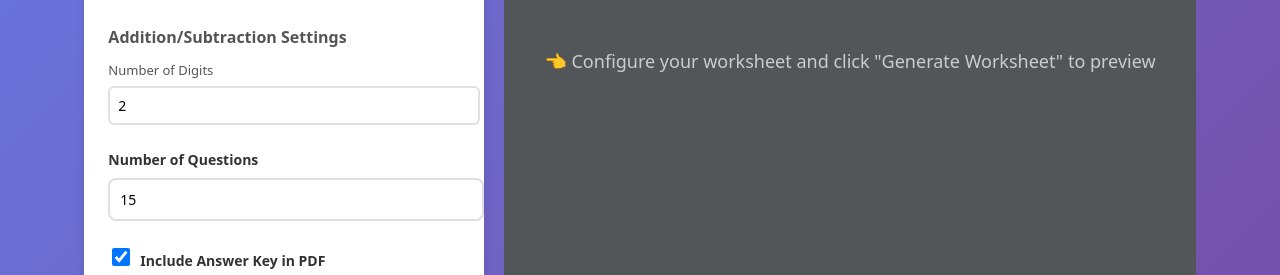
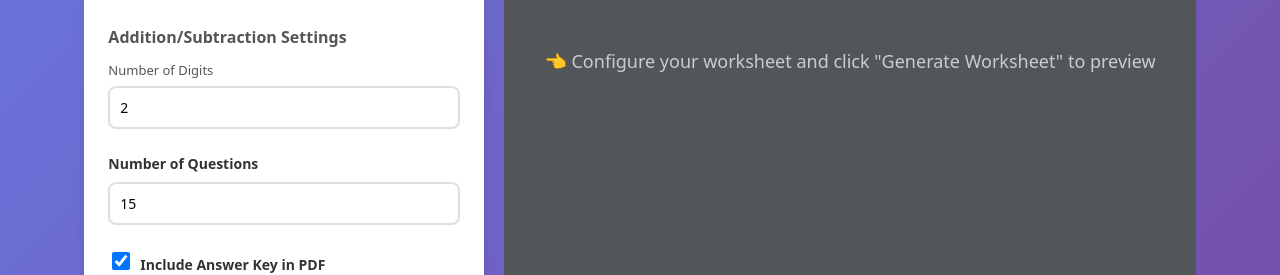
Before and after one commit to vkatti/WorksheetGenerator, a React (Vite) app: page / in a window 1280 px wide. Shown: the part 511-786 px from the top of the page. Built offline with nearby package versions, Linux system fonts and the light colour scheme.

Commit message:
make ui fields consistent

```diff
--- a/src/components/WorksheetConfig.css
+++ b/src/components/WorksheetConfig.css
@@ -40,6 +40,7 @@
     font-size: 14px;
     font-family: inherit;
     transition: border-color 0.2s;
+    box-sizing: border-box;
 }
 
 .config-section select:focus,
@@ -75,7 +76,7 @@
 }
 
 .input-group {
-    margin-bottom: 16px;
+    margin-bottom: 24px;
 }
 
 .input-group label {
@@ -88,10 +89,11 @@
 
 .input-group input[type="number"] {
     width: 100%;
-    padding: 8px;
+    padding: 10px;
     border: 2px solid #e0e0e0;
-    border-radius: 6px;
+    border-radius: 8px;
     font-size: 14px;
+    box-sizing: border-box;
 }
 
 .generate-btn {
@@ -105,6 +107,7 @@
     font-weight: 600;
     cursor: pointer;
     transition: background-color 0.2s;
+    margin-bottom: 24px;
 }
 
 .generate-btn:hover {
```
